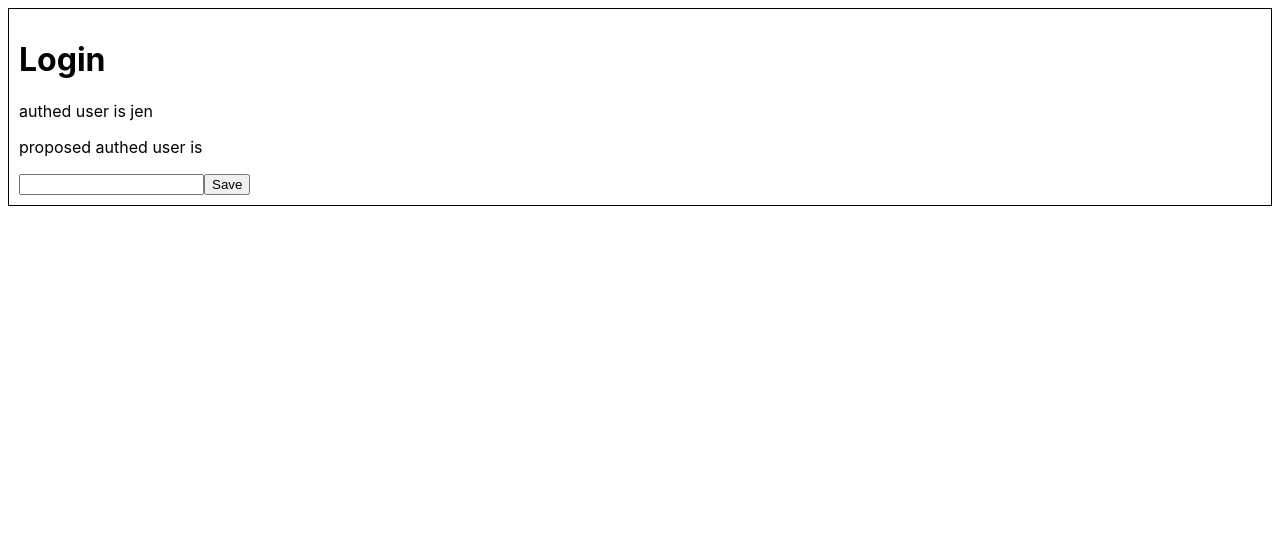
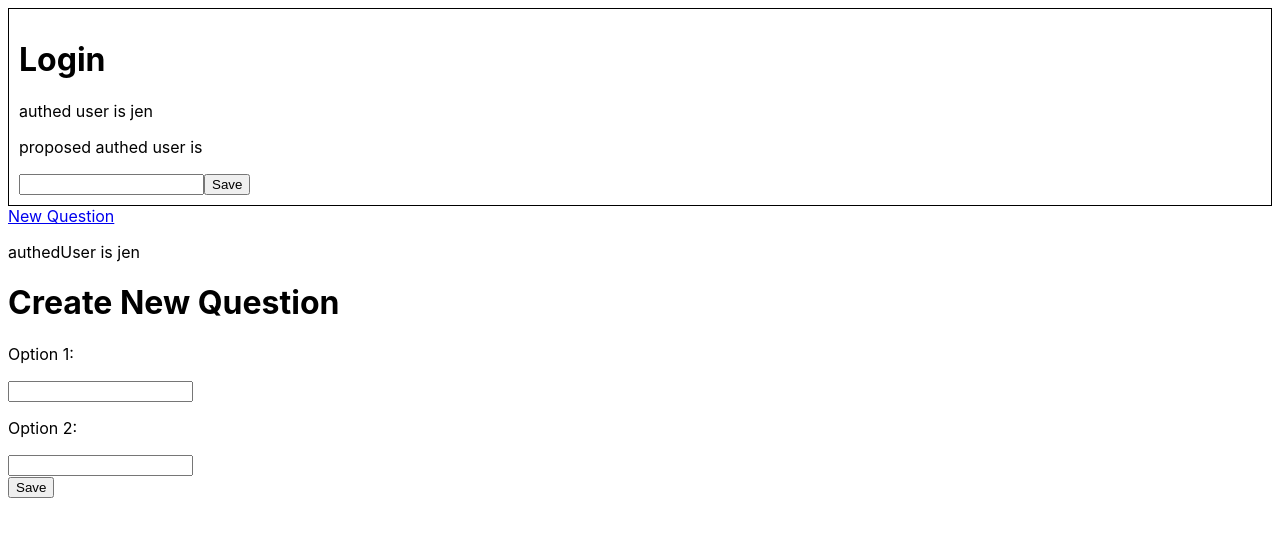
Before and after one commit to jhgilbert/would_you_rather, a React (Create React App) app: page /new in a window 1280 px wide. Shown: the top 536 px of the page. Built offline with nearby package versions, Linux system fonts and the light colour scheme.

Commit message:
feat: Add routing for new question

```diff
--- a/src/components/App.js
+++ b/src/components/App.js
@@ -1,5 +1,6 @@
 import React, { Component } from 'react'
 import { BrowserRouter as Router, Route } from 'react-router-dom'
+import { NavLink } from 'react-router-dom'
 import { connect } from 'react-redux'
 import { setAuthedUser } from '../actions/authedUser'
 import { addQuestion, addVoteToQuestion } from '../actions/questions'
@@ -16,10 +17,13 @@ class App extends Component {
       <div>
         <Login />
         <Router>
+          <NavLink to='/new'>
+            New Question
+          </NavLink>
           <div>
             <Route path='/' exact component={Dashboard} />
             { /* <Route path='/question/:id' component={Question} /> */ }
-              { /* <Route path='/new' component={NewQuestion} /> */ }
+            <Route path='/new' component={NewQuestion} />
           </div>
         </Router>
       </div>
--- a/src/components/Dashboard.js
+++ b/src/components/Dashboard.js
@@ -1,9 +1,12 @@
 import React, { Component } from 'react'
+import QuestionList from './QuestionList'
 
 class Dashboard extends Component {
   render() {
     return (
-      <div>This will be the dashboard.</div>
+      <div>This will be the dashboard.
+        <QuestionList />
+      </div>
     )
   }
 }
--- a/src/components/NewQuestion.js
+++ b/src/components/NewQuestion.js
@@ -1,54 +1,65 @@
 import React, { Component } from 'react'
 import { connect } from 'react-redux'
 import { handleAddQuestion } from '../actions/questions'
+import { Redirect } from 'react-router-dom'
 
 class NewQuestion extends Component {
   state = {
-    optionOne: {
-      text: ''
+    question: {
+      optionOne: {
+        text: ''
+      },
+      optionTwo: {
+        text: ''
+      }
     },
-    optionTwo: {
-      text: ''
-    }
+    toHome: false
   }
 
   handleOptionOneChange = (e) => {
-    const optionOne = {
+    e.preventDefault()
+
+    let question = JSON.parse(JSON.stringify(this.state.question))
+    question.optionOne = {
       text: e.target.value
     }
 
     this.setState(() => ({
-      optionOne
+      question
     }))
   }
 
   handleOptionTwoChange = (e) => {
-    const optionTwo = {
+    e.preventDefault()
+
+    let question = JSON.parse(JSON.stringify(this.state.question))
+    question.optionTwo = {
       text: e.target.value
     }
 
     this.setState(() => ({
-      optionTwo
+      question
     }))
   }
 
   handleSubmit = (e) => {
     e.preventDefault()
 
-    this.props.dispatch(handleAddQuestion(this.state, this.props.authedUser))
+    this.props.dispatch(handleAddQuestion(this.state.question, this.props.authedUser))
+    let question = JSON.parse(JSON.stringify(this.state.question))
 
     this.setState(() => ({
-      optionOne: {
-        text: ''
-      },
-      optionTwo: {
-        text: ''
-      }
+      question,
+      toHome: true
     }))
   }
 
   render() {
-    const { optionOne, optionTwo } = this.state
+    const { optionOne, optionTwo } = this.state.question
+
+    if (this.state.toHome) {
+      return <Redirect to='/' />
+    }
 
     return (
       <div>
```
Lines whose indentation alone changed are shown as unchanged.
